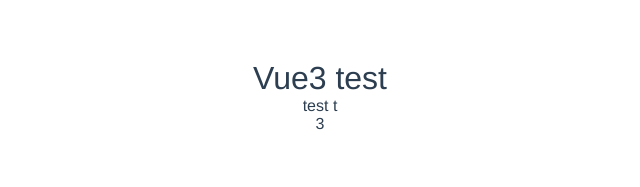
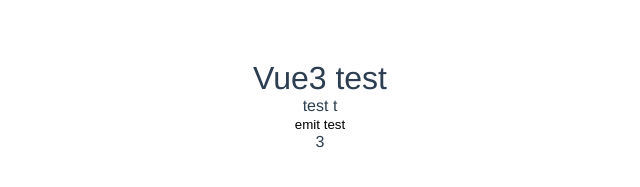
Before and after one commit to kyoungjin2310/vue3_test, a Vue app: page / in a window 1280 px wide. Shown: the top 187 px of the page, without its empty margins (320-960 px from the left). Built offline with nearby package versions, Linux system fonts and the light colour scheme; a web font is replaced by a local one.

Commit message:
feat: [emit] emit 여러개 사용

```diff
--- a/src/components/DOM/setData/ExampleChild.vue
+++ b/src/components/DOM/setData/ExampleChild.vue
@@ -1,6 +1,9 @@
 <template>
   <!-- 자식컴포넌트 -->
-  <div @click="btnEvent">{{ propTitle }}</div>
+  <div>
+    <div @click="btnEvent">{{ propTitle }}</div>
+    <button @click="btnEmitEvent('aaa', 'bbb')">emit test</button>
+  </div>
 </template>
 
 <script setup>
@@ -16,10 +19,24 @@
 });
 
 const propTitle = ref(props.title);
-const emit = defineEmits(["btn-event"]);
+const emit = defineEmits({
+  btnEvent: null,
+  btnEmitEvent: ({ email, password }) => {
+    if (email && password) {
+      return true;
+    } else {
+      console.warn("Invalid submit event payload!");
+      return false;
+    }
+  },
+});
 
 const btnEvent = () => {
   emit("btn-event");
+};
+
+const btnEmitEvent = (email, password) => {
+  emit("btnEmitEvent", email, password);
 };
 
 //부모컴포넌트에 데이터 전달
--- a/src/components/DOM/setData/ExampleParents.vue
+++ b/src/components/DOM/setData/ExampleParents.vue
@@ -1,7 +1,12 @@
 <template>
   <!-- 부모컴포넌트 : 자식컴포넌트 value값 참조 -->
   <div>
-    <example-child ref="child" :title="text" @btn-event="checkEmit" />
+    <example-child
+      ref="child"
+      :title="text"
+      @btn-event="checkEmit"
+      @btnEmitEvent="test"
+    />
     <p>{{ childval }}</p>
   </div>
 </template>
@@ -19,6 +24,10 @@
   console.log("emit 발생");
 };
 
+const test = (email, password) => {
+  console.log("emit test", email, password);
+};
+
 onMounted(() => {
   // eslint-disable-next-line
   console.log(child.value.b);
```
